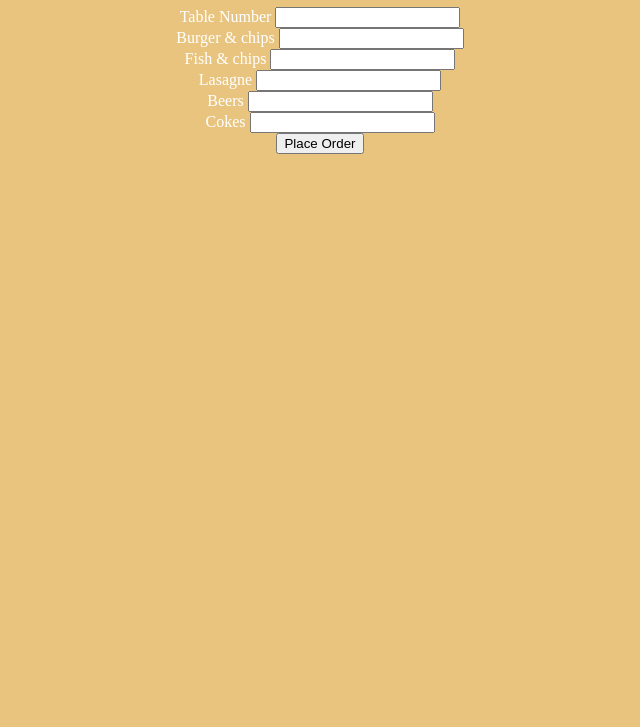
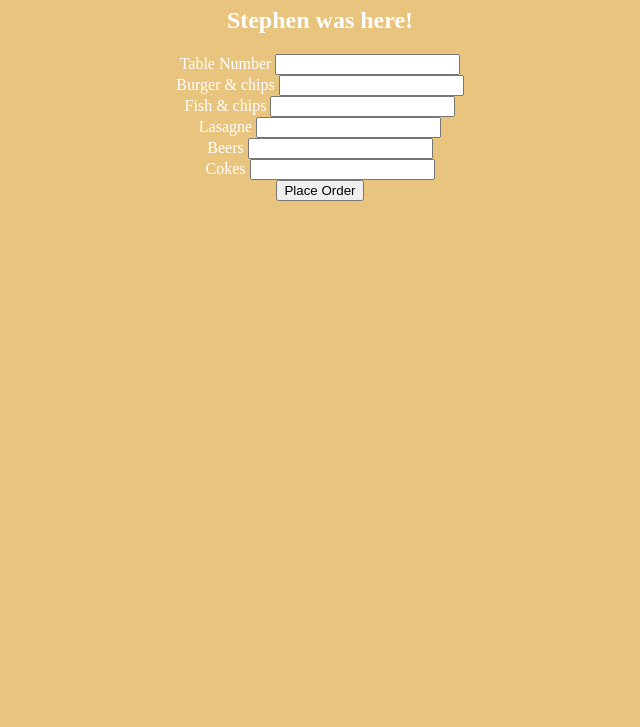
Before and after one commit to rcsriparna/Food, a website: page public/PlaceOrder.htm in a window 1280 px wide. Shown: the part 73-800 px from the top of the page, without its empty margins (320-960 px from the left). Drawn offline with Linux system fonts and the light colour scheme.

Commit message:
Added heading

```diff
--- a/public/PlaceOrder.htm
+++ b/public/PlaceOrder.htm
@@ -8,6 +8,7 @@
 </head>
 <body>
     <h1>Welcome to Fast Food Restaurant</h1>
+    <h2>Stephen was here!</h2>
     <form method="POST" action="/PlaceOrder">
 
        <label for="tbl"> Table Number
```
